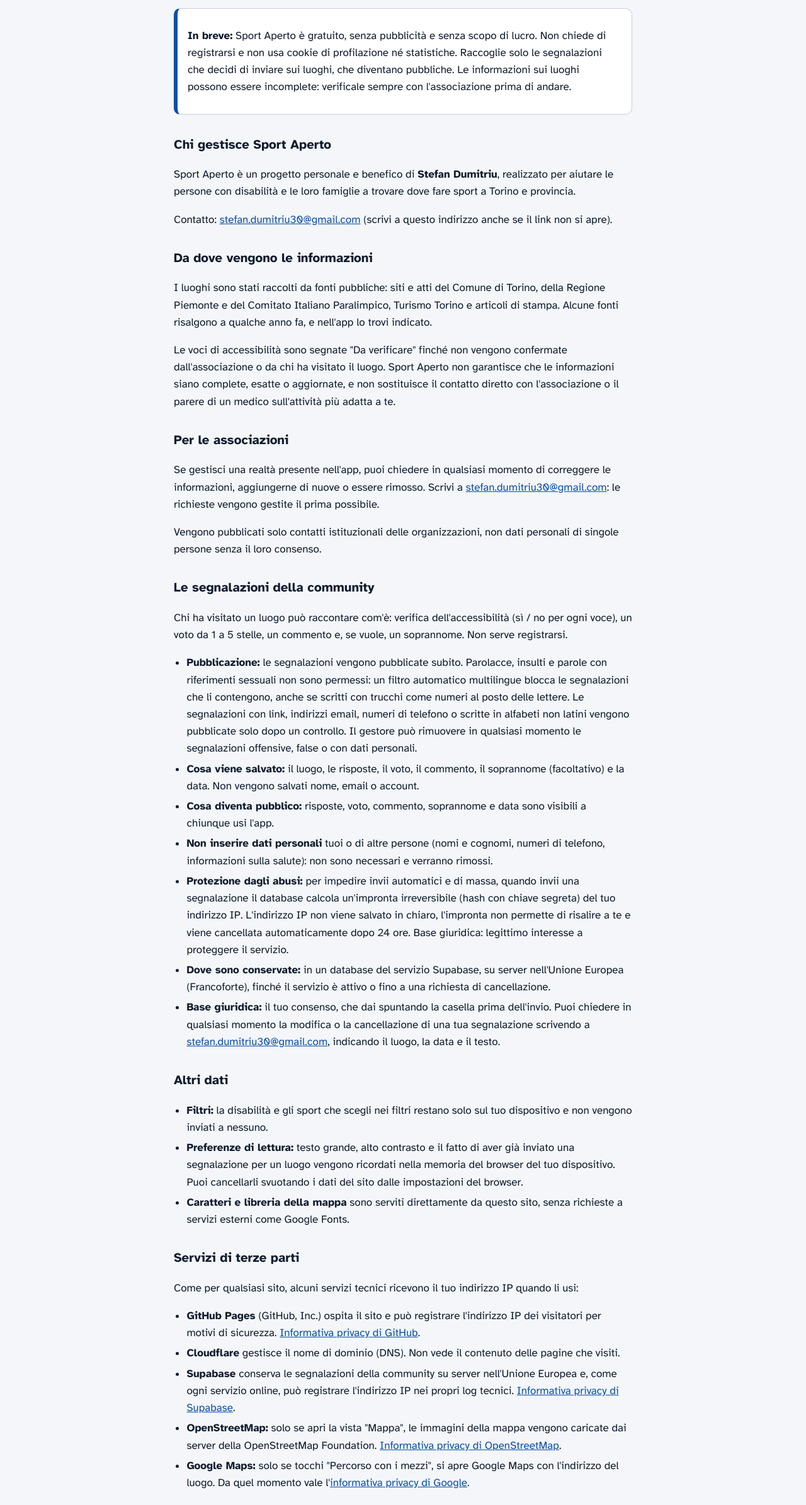
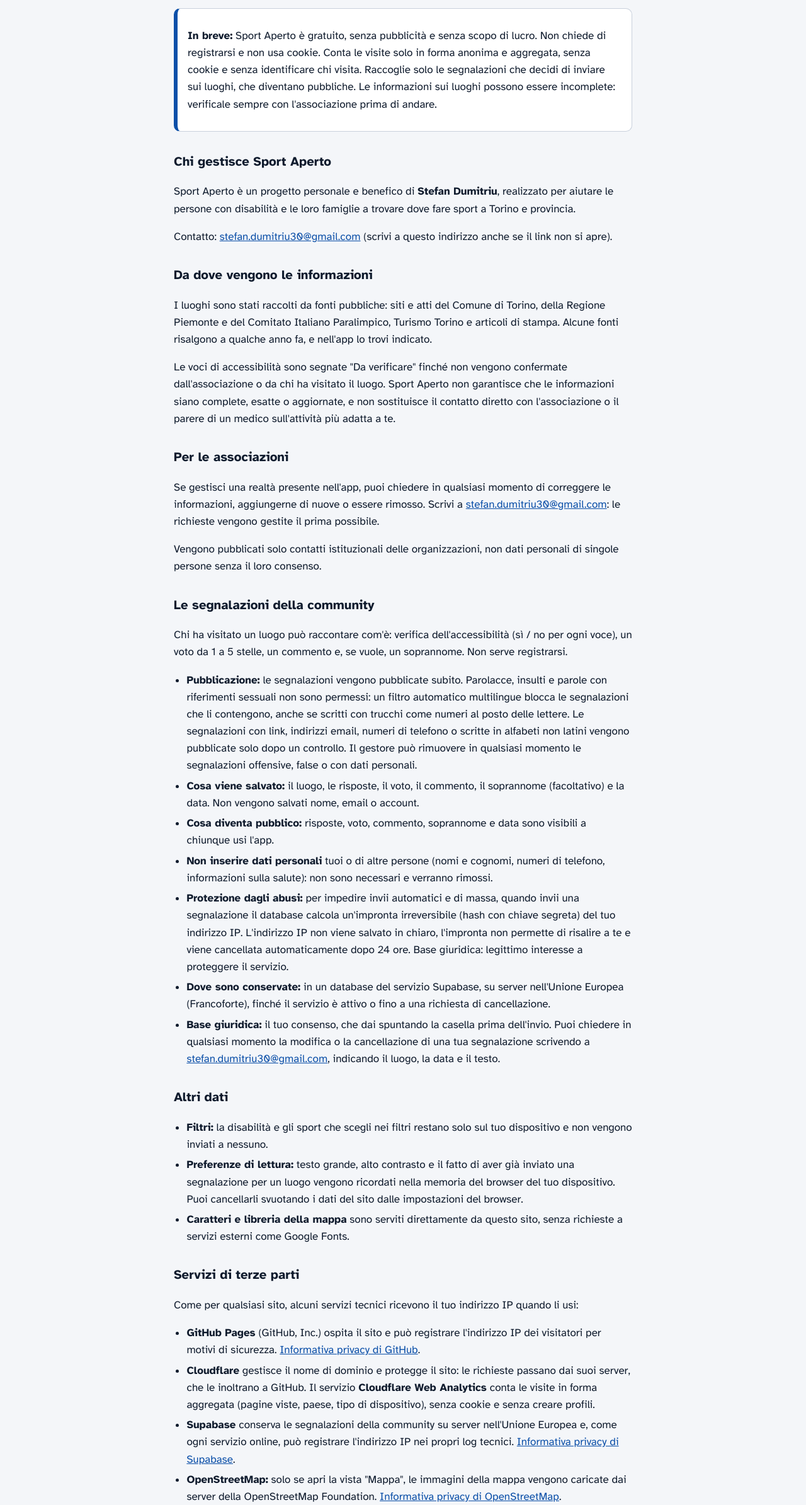
Before and after one commit to stefandumitriu30-cloud/sport-senza-barriere-torino, a plain HTML site: page info.html in a window 1280 px wide. Shown: the part 171-2560 px from the top of the page at 63% size. Drawn offline with Linux system fonts and the light colour scheme.

Commit message:
Add files via upload

```diff
--- a/info.html
+++ b/info.html
@@ -2,7 +2,7 @@
 <html lang="it">
 <head>
 <meta charset="utf-8">
-<meta http-equiv="Content-Security-Policy" content="default-src 'none'; script-src 'self'; style-src 'self'; img-src 'self' data: https://*.tile.openstreetmap.org; font-src 'self'; connect-src 'self' https://bdutfhmmigdkwwupnwoi.supabase.co; manifest-src 'self'; worker-src 'self'; base-uri 'none'; form-action 'none'; object-src 'none'; upgrade-insecure-requests">
+<meta http-equiv="Content-Security-Policy" content="default-src 'none'; script-src 'self' https://static.cloudflareinsights.com; style-src 'self'; img-src 'self' data: https://*.tile.openstreetmap.org; font-src 'self'; connect-src 'self' https://bdutfhmmigdkwwupnwoi.supabase.co https://cloudflareinsights.com; manifest-src 'self'; worker-src 'self'; base-uri 'none'; form-action 'none'; object-src 'none'; upgrade-insecure-requests">
 <meta name="referrer" content="no-referrer">
 <meta name="viewport" content="width=device-width, initial-scale=1">
 <title>Informazioni e privacy – Sport Aperto</title>
@@ -30,7 +30,7 @@
   <p class="upd">Ultimo aggiornamento: 20 novembre 2026</p>
 
   <div class="box">
-    <p><strong>In breve:</strong> Sport Aperto è gratuito, senza pubblicità e senza scopo di lucro. Non chiede di registrarsi e non usa cookie di profilazione né statistiche. Raccoglie solo le segnalazioni che decidi di inviare sui luoghi, che diventano pubbliche. Le informazioni sui luoghi possono essere incomplete: verificale sempre con l'associazione prima di andare.</p>
+    <p><strong>In breve:</strong> Sport Aperto è gratuito, senza pubblicità e senza scopo di lucro. Non chiede di registrarsi e non usa cookie. Conta le visite solo in forma anonima e aggregata, senza cookie e senza identificare chi visita. Raccoglie solo le segnalazioni che decidi di inviare sui luoghi, che diventano pubbliche. Le informazioni sui luoghi possono essere incomplete: verificale sempre con l'associazione prima di andare.</p>
   </div>
 
   <h2>Chi gestisce Sport Aperto</h2>
@@ -68,7 +68,7 @@
   <p>Come per qualsiasi sito, alcuni servizi tecnici ricevono il tuo indirizzo IP quando li usi:</p>
   <ul>
     <li><strong>GitHub Pages</strong> (GitHub, Inc.) ospita il sito e può registrare l'indirizzo IP dei visitatori per motivi di sicurezza. <a href="https://docs.github.com/it/site-policy/privacy-policies/github-general-privacy-statement">Informativa privacy di GitHub</a>.</li>
-    <li><strong>Cloudflare</strong> gestisce il nome di dominio (DNS). Non vede il contenuto delle pagine che visiti.</li>
+    <li><strong>Cloudflare</strong> gestisce il nome di dominio e protegge il sito: le richieste passano dai suoi server, che le inoltrano a GitHub. Il servizio <strong>Cloudflare Web Analytics</strong> conta le visite in forma aggregata (pagine viste, paese, tipo di dispositivo), senza cookie e senza creare profili.</li>
     <li><strong>Supabase</strong> conserva le segnalazioni della community su server nell'Unione Europea e, come ogni servizio online, può registrare l'indirizzo IP nei propri log tecnici. <a href="https://supabase.com/privacy">Informativa privacy di Supabase</a>.</li>
     <li><strong>OpenStreetMap:</strong> solo se apri la vista "Mappa", le immagini della mappa vengono caricate dai server della OpenStreetMap Foundation. <a href="https://osmfoundation.org/wiki/Privacy_Policy">Informativa privacy di OpenStreetMap</a>.</li>
     <li><strong>Google Maps:</strong> solo se tocchi "Percorso con i mezzi", si apre Google Maps con l'indirizzo del luogo. Da quel momento vale l'<a href="https://policies.google.com/privacy?hl=it">informativa privacy di Google</a>.</li>
--- a/sw.js
+++ b/sw.js
@@ -1,5 +1,5 @@
 // Service worker: l'app si apre anche senza connessione (la mappa richiede internet).
-const CACHE = "ssb-v14";
+const CACHE = "ssb-v15";
 const SHELL = ["./", "index.html", "info.html", "app.js", "app.css", "info.css", "prefs.js", "manifest.webmanifest", "icon.svg", "icon-192.png", "icon-512.png", "favicon.ico", "apple-touch-icon.png",
   "fonts.css", "atkinson-hyperlegible-latin-400-normal.woff2", "atkinson-hyperlegible-latin-700-normal.woff2",
   "leaflet.css", "leaflet.js"];
```
Also changed, not shown: index.html (+1 -1 lines).
